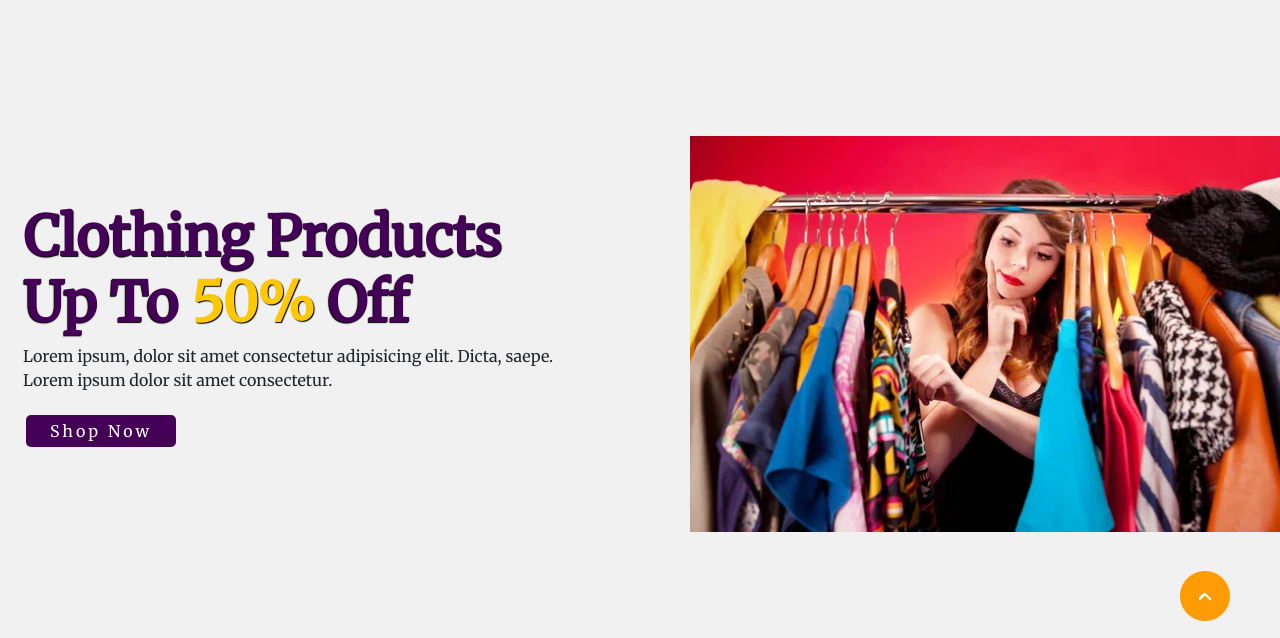
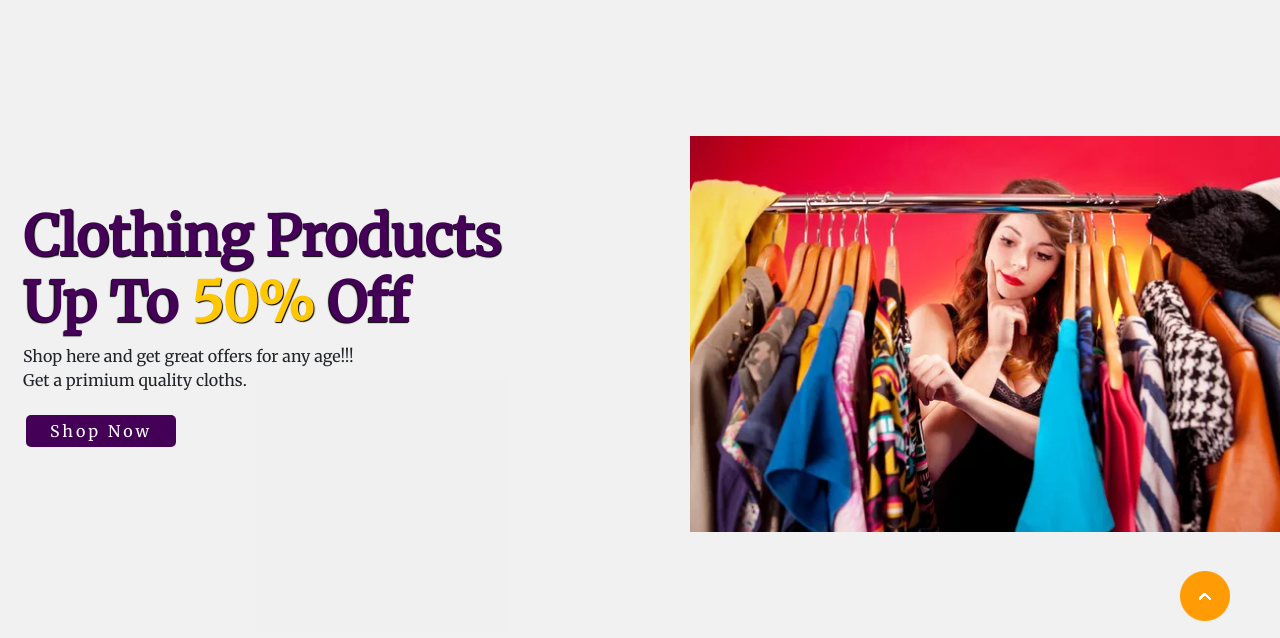
Before and after one commit to piyush15081999/23194651_CPP_Project, a Django app: page / in a window 1280 px wide. Shown: the part 131-769 px from the top of the page. Run offline with Django 4.2, Linux system fonts and the light colour scheme; data comes from the database, SQL or seed files in the repository; data that the repository does not hold is empty.

Commit message:
Update index.html

```diff
--- a/templates/index.html
+++ b/templates/index.html
@@ -11,8 +11,8 @@
         <br>
         Up To <span id="span2">50%</span> Off
       </h1>
-      <p>Lorem ipsum, dolor sit amet consectetur adipisicing elit. Dicta, saepe.
-        <br>Lorem ipsum dolor sit amet consectetur.
+      <p>Shop here and get great offers for any age!!!
+        <br>Get a primium quality cloths.
       </p>
       <div class="btn"><button>Shop Now</button></div>
 
```
